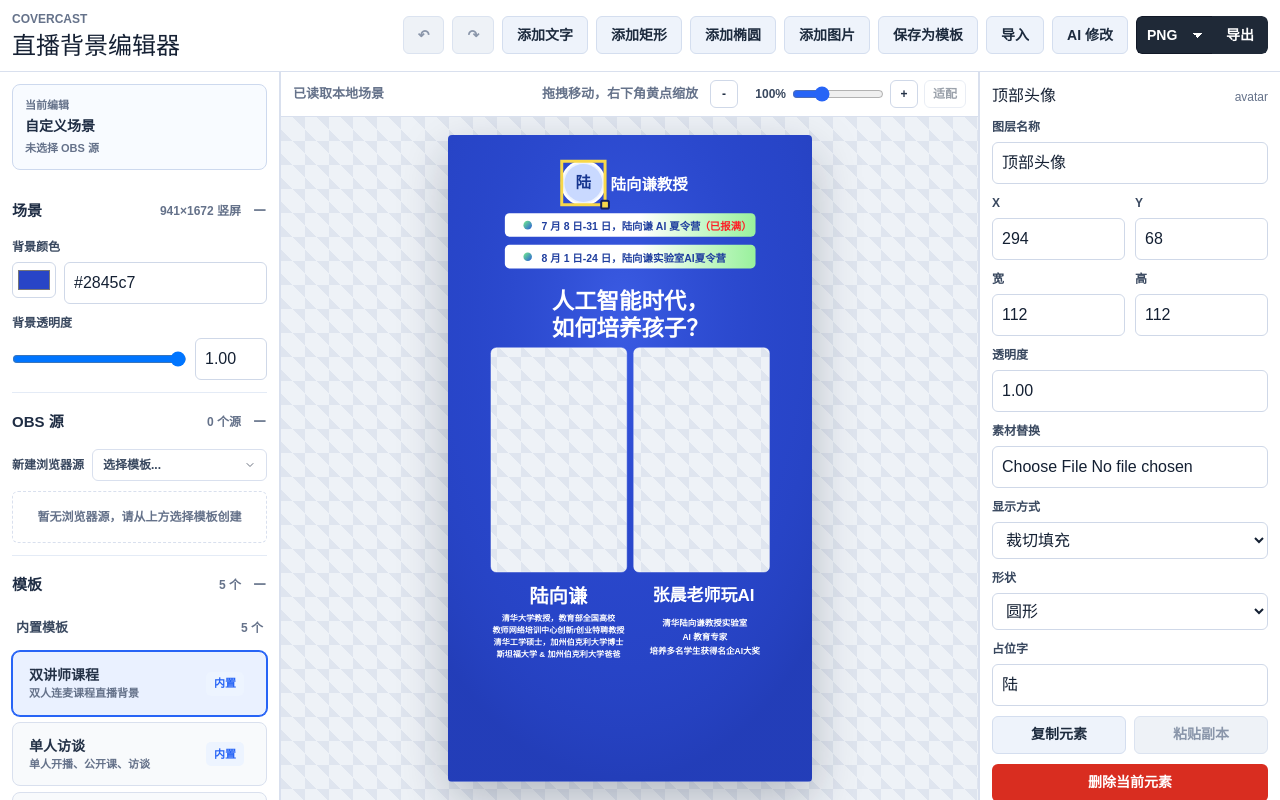
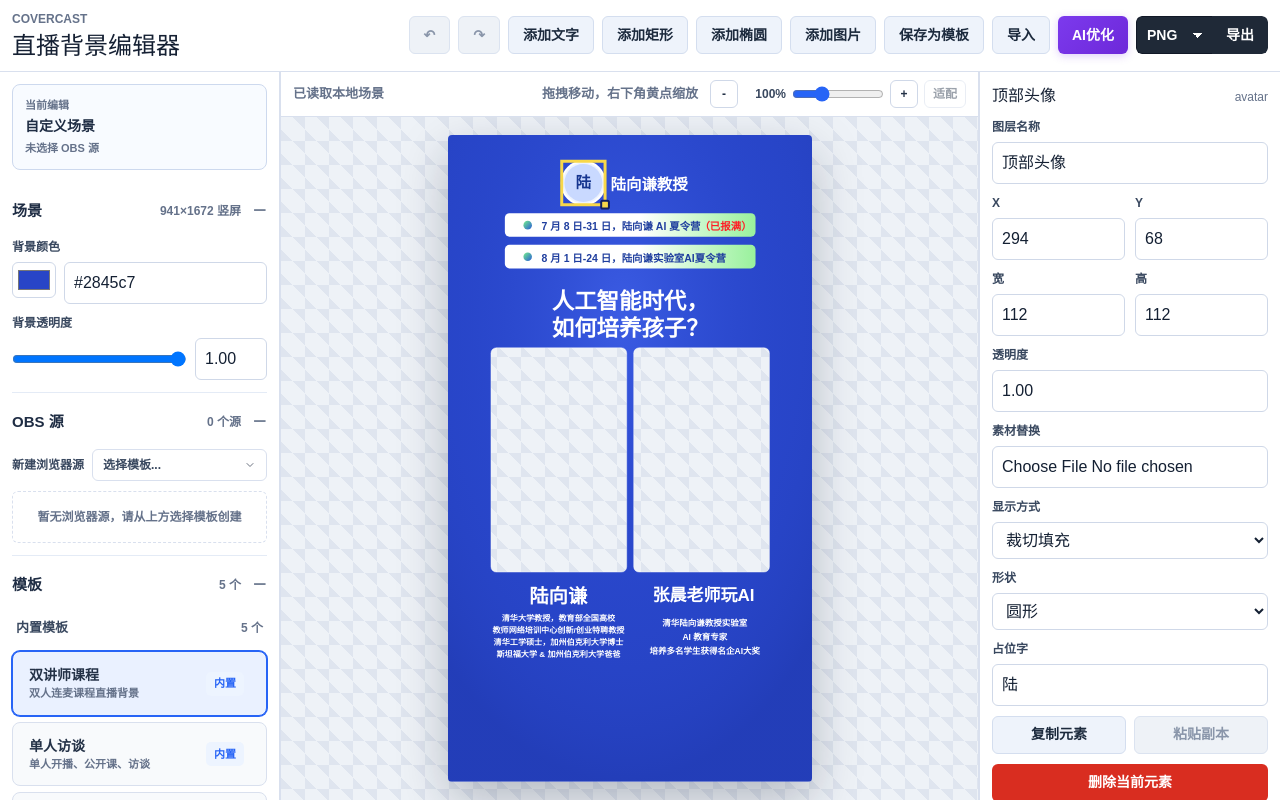
Before and after one commit to lulabs-org/covercast, a Next.js app: page / in a window 1280 px wide. Built offline with nearby package versions, Linux system fonts and the light colour scheme.

Commit message:
refactor: 统一AI设计修改相关文案并新增样式
1. 将多处"AI 修改"相关文案替换为"AI 优化"，保持表述一致
2. 新增AI优化按钮的专属紫色主题样式

```diff
--- a/app/components/SceneEditor.tsx
+++ b/app/components/SceneEditor.tsx
@@ -330,7 +330,7 @@ export default function SceneEditor() {
 
   function handleApplyAIScene(newScene: Scene) {
     const currentSceneSnapshot = cloneScene(scene);
-    saveHistory("AI 修改设计图", currentSceneSnapshot);
+    saveHistory("AI 优化设计图", currentSceneSnapshot);
     setScene(newScene);
     if (newScene.elements[0]?.id) {
       setSelection(selectSingle(selection, newScene.elements[0].id));
--- a/app/components/editor/SceneToolbar.tsx
+++ b/app/components/editor/SceneToolbar.tsx
@@ -120,11 +120,11 @@ export function SceneToolbar({
         />
         <button
           type="button"
-          className={`secondary-button ${showAITemplateDialog ? "active" : ""}`}
+          className={`ai-optimize-button ${showAITemplateDialog ? "active" : ""}`}
           onClick={() => setShowAITemplateDialog((visible) => !visible)}
-          title="AI 自动修改设计图"
+          title="AI 智能优化设计图"
         >
-          AI 修改
+          AI优化
         </button>
         <div className="export-control" aria-label="导出场景">
           <select
--- a/app/features/ai-template/components/AITemplateDialog.tsx
+++ b/app/features/ai-template/components/AITemplateDialog.tsx
@@ -146,8 +146,8 @@ export function AITemplateDialog({
                 </svg>
               </div>
               <div>
-                <h2 className="ai-dialog-title">AI 修改设计图</h2>
-                <p className="ai-dialog-subtitle">使用 AI 智能修改您的直播背景设计</p>
+                <h2 className="ai-dialog-title">AI 优化设计图</h2>
+                <p className="ai-dialog-subtitle">使用 AI 智能优化您的直播背景设计</p>
               </div>
             </div>
             <button
--- a/app/globals.css
+++ b/app/globals.css
@@ -206,6 +206,37 @@ h1 {
   background: #eef2f7;
   border-color: #dbe3f0;
   cursor: not-allowed;
+}
+
+/* AI Optimize Button - Purple Theme */
+.ai-optimize-button {
+  min-height: 38px;
+  border: 0;
+  border-radius: 6px;
+  padding: 0 14px;
+  cursor: pointer;
+  font-size: 14px;
+  font-weight: 800;
+  color: #ffffff;
+  background: linear-gradient(135deg, #7c3aed 0%, #6d28d9 100%);
+  box-shadow: 0 2px 8px rgba(124, 58, 237, 0.25);
+  transition: all 0.2s ease;
+}
+
+.ai-optimize-button:hover {
+  background: linear-gradient(135deg, #8b5cf6 0%, #7c3aed 100%);
+  box-shadow: 0 4px 12px rgba(124, 58, 237, 0.35);
+  transform: translateY(-1px);
+}
+
+.ai-optimize-button:active {
+  transform: translateY(0);
+  box-shadow: 0 2px 8px rgba(124, 58, 237, 0.25);
+}
+
+.ai-optimize-button.active {
+  background: linear-gradient(135deg, #9333ea 0%, #7c3aed 100%);
+  box-shadow: 0 4px 16px rgba(124, 58, 237, 0.4);
 }
 
 .toolbar-template-button.active {
```
